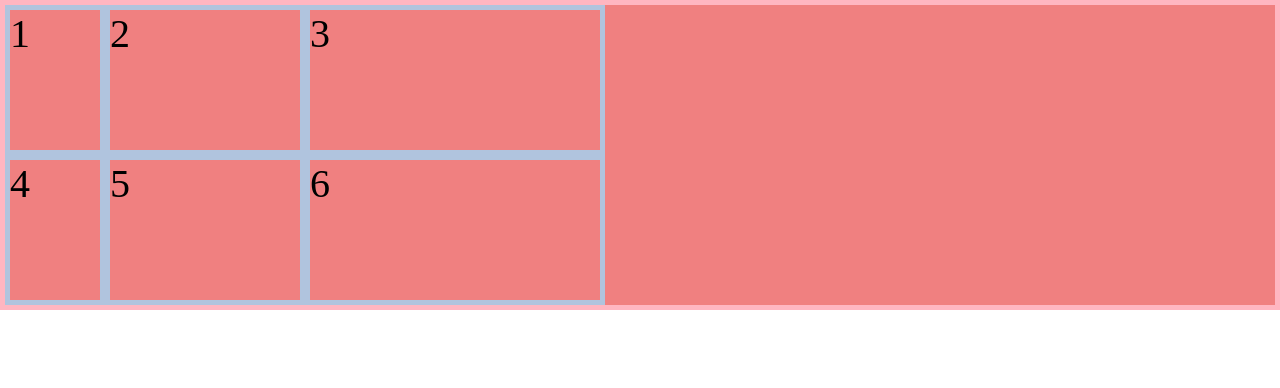
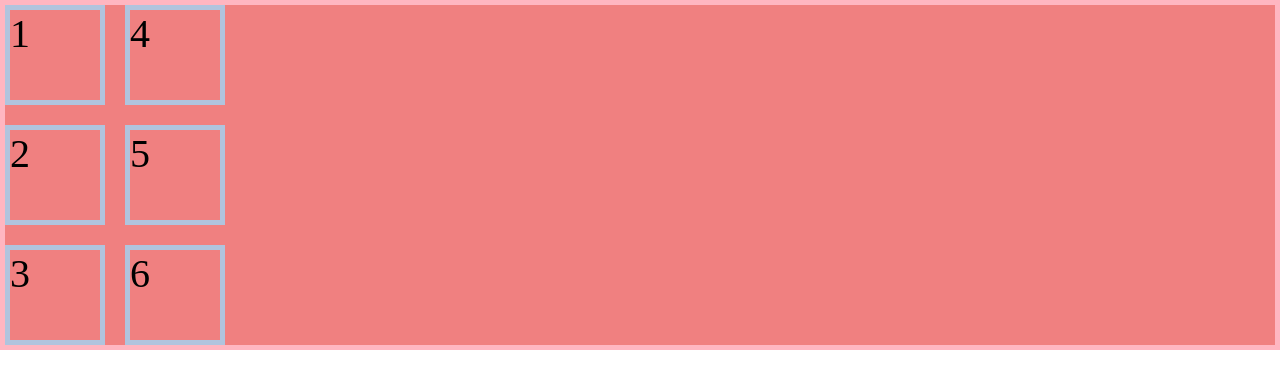
Before and after one commit to facuezeperalta/CSSgridBasicoPlatzi, a plain HTML site: page index.html in a window 1280 px wide. Drawn offline with Linux system fonts and the light colour scheme.

Commit message:
ejercicio clase 3 realizado

```diff
--- a/css/style.css
+++ b/css/style.css
@@ -12,8 +12,10 @@ html{
     border: 5px solid lightpink;
     background-color: lightcoral;
     display: grid;
-    grid-template-columns: 100px 200px 300px;
-    grid-auto-rows: 150px;
+    grid-template-rows: 100px 100px 100px;
+    grid-auto-columns: 100px;
+    grid-auto-flow: column;
+    gap: 20px;
 }
 
 .item{
```
